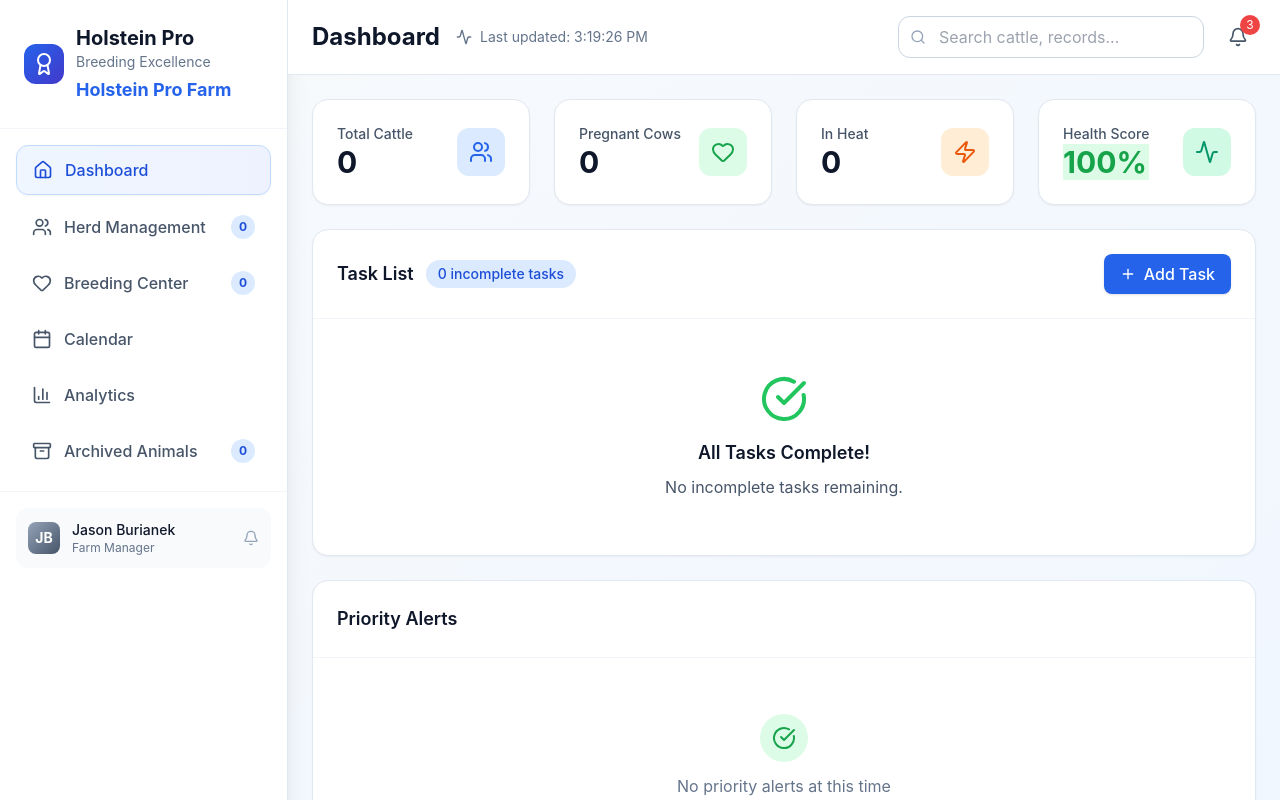
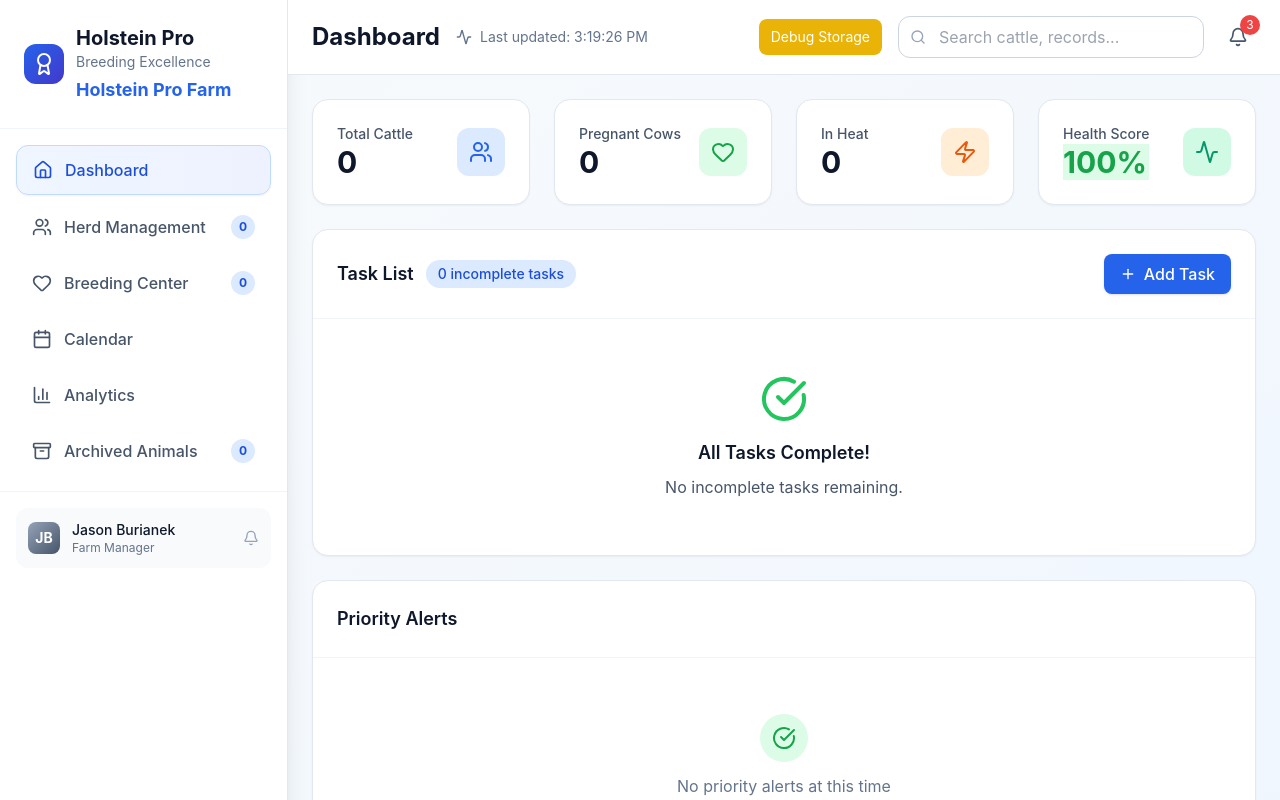
Before and after one commit to JBurianek81/holstein-pro-cattle-app, a React (Create React App) app: page / in a window 1280 px wide. Shown: the top 800 px of the page. Built offline with nearby package versions, Linux system fonts and the light colour scheme.

Commit message:
CRITICAL FIX: Prevent race condition in localStorage - Added initial load tracking, skip save during load, and debug functionality to prevent data loss on refresh

```diff
--- a/src/App.js
+++ b/src/App.js
@@ -47,6 +47,7 @@ function App() {
 
   // Cow management state
   const [cows, setCows] = useState([]);
+  const [isInitialLoadComplete, setIsInitialLoadComplete] = useState(false);
   const [isAddCowModalOpen, setIsAddCowModalOpen] = useState(false);
   const [editingCow, setEditingCow] = useState(null);
   const [profileCow, setProfileCow] = useState(null);
@@ -112,6 +113,10 @@ function App() {
         console.log('📂 No existing data found in localStorage, starting with empty herd');
         setCows([]);
       }
+
+      // Mark initial load as complete
+      setIsInitialLoadComplete(true);
+      console.log('✅ Initial load complete');
     } catch (error) {
       console.error('❌ Error loading cows from localStorage:', error);
       // Backup corrupted data and start fresh
@@ -144,6 +149,21 @@ function App() {
 
   // Save cows to localStorage whenever cows state changes
   useEffect(() => {
+    // Only save after initial load is complete to prevent race conditions
+    if (!isInitialLoadComplete) {
+      console.log('🔄 Skipping save - initial load not complete yet');
+      return;
+    }
+
+    // Skip saving if cows is still the initial empty array (prevents overwriting on first load)
+    if (cows.length === 0) {
+      const existingData = localStorage.getItem('cattleAppCows');
+      if (existingData) {
+        console.log('🔄 Skipping save - cows array is empty but localStorage has data (likely initial load)');
+        return;
+      }
+    }
+
     try {
       console.log('💾 SAVING to localStorage:', cows.length, 'animals');
 
@@ -182,7 +202,7 @@ function App() {
         console.error('❌ Failed to create backup:', backupError);
       }
     }
-  }, [cows]);
+  }, [cows, isInitialLoadComplete]);
 
   // Generate comprehensive dynamic priority alerts from cow records
   const generatePriorityAlerts = () => {
@@ -763,6 +783,27 @@ function App() {
     // For now, we'll just navigate to the herd management view
   };
 
+  // Debug function to test localStorage
+  const debugLocalStorage = () => {
+    console.log('🔍 DEBUG: Current cows state:', cows.length, 'animals');
+    console.log('🔍 DEBUG: localStorage data:', localStorage.getItem('cattleAppCows'));
+    console.log('🔍 DEBUG: Initial load complete:', isInitialLoadComplete);
+
+    // Test save
+    const testCow = {
+      id: 'debug-test-' + Date.now(),
+      tagNumber: 'DEBUG001',
+      name: 'Debug Test Cow',
+      dateOfBirth: '2020-01-01',
+      category: 'Cow',
+      status: 'Active'
+    };
+
+    const updatedCows = [...cows, testCow];
+    setCows(updatedCows);
+    console.log('🔍 DEBUG: Added test cow, new count:', updatedCows.length);
+  };
+
   // Update metrics based on current cows data
   const updatedMetrics = {
     total: { value: cows.length },
@@ -872,6 +913,16 @@ function App() {
               </div>
 
             <div className="flex items-center space-x-4">
+              {/* Debug Button (only on dashboard) */}
+              {currentView === 'dashboard' && (
+                <button
+                  onClick={debugLocalStorage}
+                  className="bg-yellow-500 text-white px-3 py-2 rounded-lg hover:bg-yellow-600 transition-colors text-sm"
+                >
+                  Debug Storage
+                </button>
+              )}
+
               {/* Search */}
               <div className="relative">
                 <Search className="absolute left-3 top-1/2 transform -translate-y-1/2 w-4 h-4 text-slate-400" />
```
